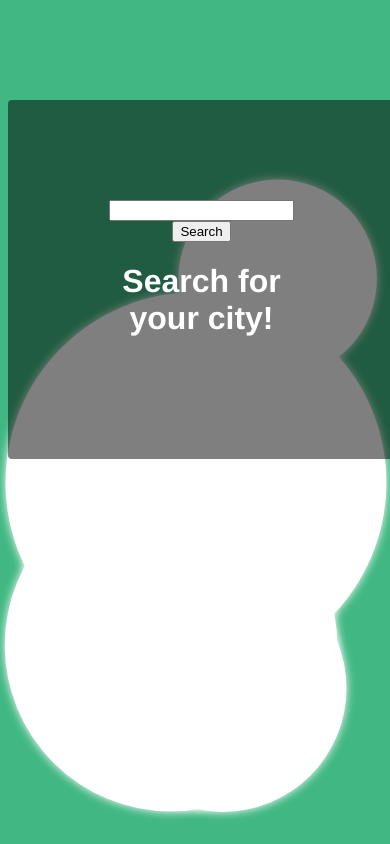
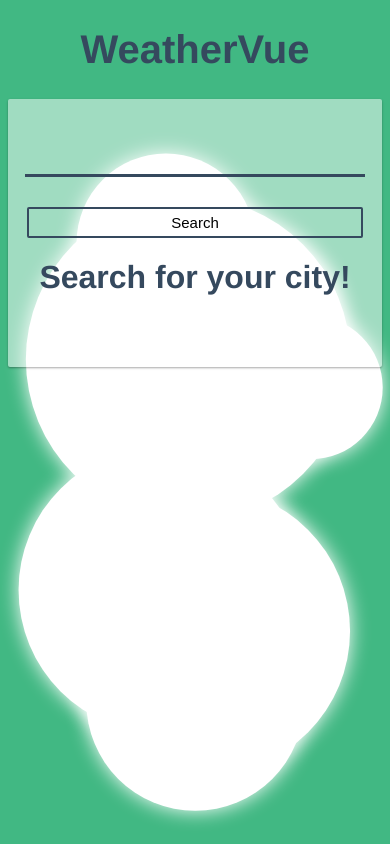
Before and after one commit to maffkipp/vue-weather-app, a Vue app: page / in a window 390 px wide. Built offline with nearby package versions, Linux system fonts and the light colour scheme.

Commit message:
finished css and added responsiveness

```diff
--- a/src/App.vue
+++ b/src/App.vue
@@ -1,5 +1,6 @@
 <template>
   <div id="app">
+    <h1 id="page-header">WeatherVue</h1>
     <Weather/>
   </div>
 </template>
@@ -18,18 +19,23 @@ export default {
 </script>
 
 <style>
+#page-header {
+  font-size: 50px;
+}
+
 #app {
   font-family: 'Avenir', Helvetica, Arial, sans-serif;
   -webkit-font-smoothing: antialiased;
   -moz-osx-font-smoothing: grayscale;
   text-align: center;
-  color: white;
-  margin: 100px auto 0;
+  color: #35495E;
   z-index: 1;
   position: relative;
-  padding: 100px;
-  background-color: rgba(0, 0, 0, 0.5);
-  border-radius: 4px;
-  width: 50%;
+}
+
+@media only screen and (max-width: 600px) {
+  #page-header {
+    font-size: 40px;
+  }
 }
 </style>
--- a/src/canvas.js
+++ b/src/canvas.js
@@ -17,7 +17,7 @@ function Circle(x, y, dx, dy, radius) {
         c.arc(this.x, this.y, this.radius, 0, Math.PI * 2, false);
         c.fillStyle = 'white';
         c.shadowColor = 'white';
-        c.shadowBlur = 10;
+        c.shadowBlur = 20;
         c.fill();
     }
 
@@ -45,8 +45,8 @@ function Circle(x, y, dx, dy, radius) {
 let circleArray = [];
 
 // create randomized circles in circleArray
-for (let i=0; i<5; i++) {
-    let radius = Math.random() * 150 + 50;
+for (let i=0; i<8; i++) {
+    let radius = Math.random() * 120 + 50;
     let x = Math.random() * (window.innerWidth - radius * 2) + radius;
     let y = Math.random() * (window.innerHeight - radius * 2) + radius;
     let dx = (Math.random() - 0.5) * 2;
--- a/src/components/Weather.vue
+++ b/src/components/Weather.vue
@@ -1,14 +1,14 @@
 <template>
-    <div>
+    <div id="weather-component">
         <form v-on:submit="getWeatherData" action="input">
-            <input v-model="citySearch" type="text" name="location-search">
-            <button type="submit">Search</button>
+            <input v-model="citySearch" type="text" name="location-search" id="search-input">
+            <button id="search-button" class="button" type="submit">Search</button>
         </form>
         <div v-if="searched">
             <h1>{{ weather.cityName }}</h1>
             <h2>
                 {{ weather.temp }}&deg;&ensp;
-                <button v-on:click="changeTempUnit">{{ tempUnit }}</button>
+                <button v-on:click="changeTempUnit" class="button">{{ tempUnit }}</button>
             </h2>
             <h3>{{ weather.main }}</h3>
             <p>{{ weather.description }}</p>
@@ -83,4 +83,69 @@ export default {
 </script>
 
 <style scoped>
+#weather-component {
+    background-color: rgba(255, 255, 255, 0.5);
+    width: 50%;
+    margin: 0 auto;
+    padding: 50px 0;
+    border-radius: 2px;
+    box-shadow: 0 1px 3px rgba(0,0,0,0.12), 0 1px 2px rgba(0,0,0,0.24);
+}
+
+#search-input {
+    background-color: rgba(0, 0, 0, 0);
+    border: none;
+    border-bottom: 3px solid #35495E;
+    caret-color: #35495E;
+    font-size: 20px;
+    color: #35495E;
+    text-align: center;
+    margin-bottom: 20px;
+}
+
+#search-input:focus {
+    outline: none;
+}
+
+#search-button {
+    display: block;
+    margin: 10px auto;
+    width: 25%;
+}
+
+.button {
+    font-size: 15px;
+    background-color: rgba(0, 0, 0, 0);
+    border: 2px solid #35495E;
+    border-radius: 2px;
+    transition: color 300ms, background-color 300ms;
+    padding: 5px 10px;
+}
+
+.button:hover {
+    color: white;
+    background-color: #35495E;
+}
+
+.button:focus {
+    outline: none;
+}
+
+@media only screen and (max-width: 800px) {
+    #weather-component {
+        width: 90%;
+    }
+}
+
+@media only screen and (max-width: 600px) {
+    #weather-component {
+        width: 100%;
+    }
+    #search-button {
+        width: 90%;
+    }
+    #search-input {
+        width: 90%;
+    }
+}
 </style>
```
